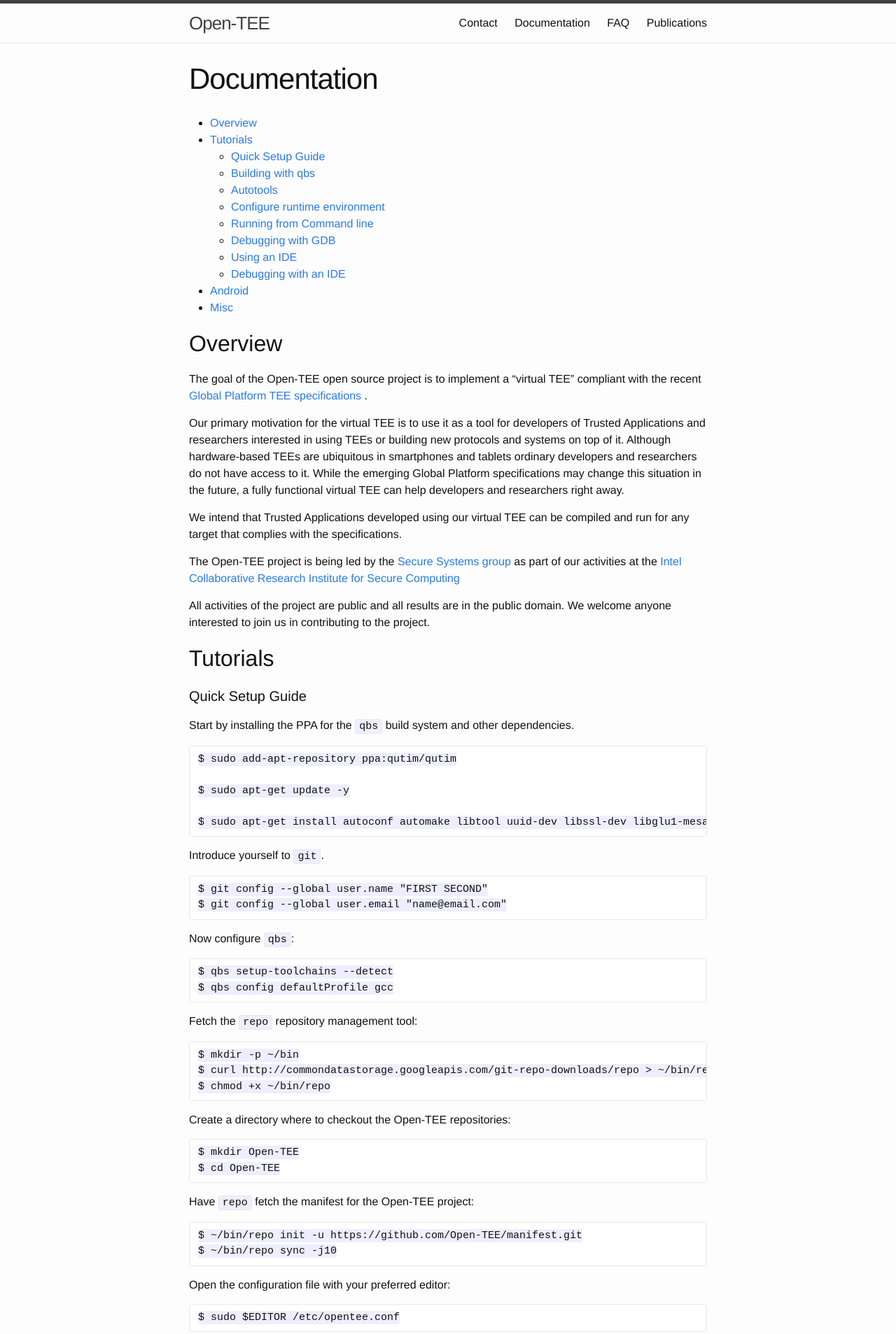
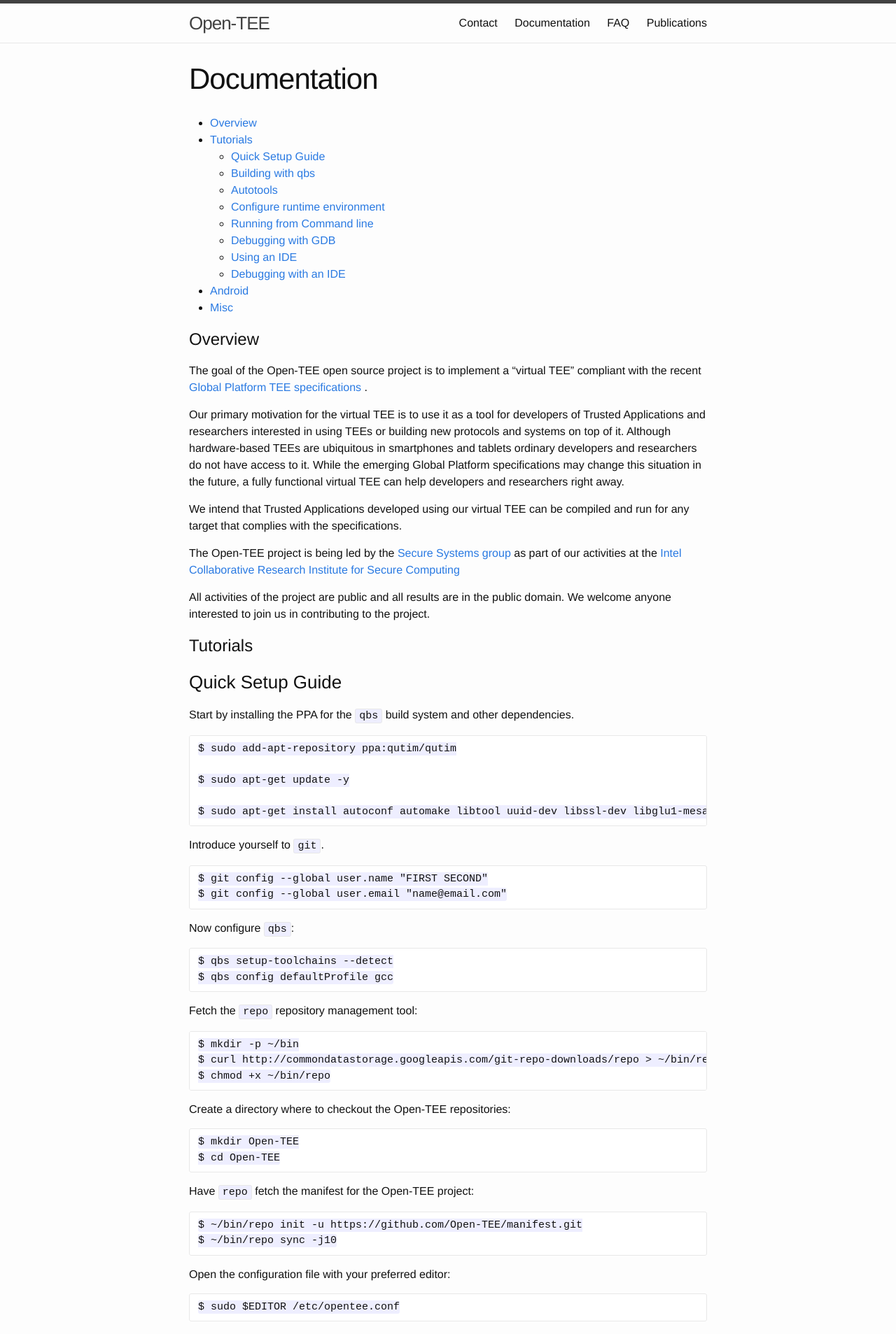
Before and after one commit to Open-TEE/Open-Tee.github.io, a Jekyll site: the page built from documentation.md, in a window 1280 px wide. Shown: the top 1907 px of the page at 70% size. Built offline with Jekyll 4.4.1, drawn with Linux system fonts in a browser that asks for light colours.

Commit message:
Fix header sizes
Signed-off-by: Brian McGillion <brian.mcgillion@intel.com>

```diff
--- a/documentation.md
+++ b/documentation.md
@@ -20,7 +20,7 @@ permalink: /documentation/
 
 
 Overview
---------
+========
 
 The goal of the Open-TEE open source project is to implement a "virtual TEE" compliant with the recent <a href="http://globalplatform.org/specificationsdevice.asp"> Global Platform TEE specifications </a>.
 
@@ -34,9 +34,9 @@ All activities of the project are public and all results are in the public domai
 
 
 Tutorials
----------
+=========
 
-#### Quick Setup Guide
+### Quick Setup Guide
 
 
 Start by installing the PPA for the `qbs` build system and other dependencies.
@@ -130,7 +130,7 @@ You should now expect to see output similar to the following:
 > Connection test app did not found any errors.
 > ^^^ SUCCESS ^^^
 
-#### Building with QBS
+### Building with QBS
 
 For QBS installation instructions see the [Quick Setup Guide](#quick-setup-guide).
 
@@ -149,16 +149,16 @@ Finally, build Open-TEE:
 
 The result of the compilation will be found under `<profile>-debug`, e.g. executables and libraries under `gcc-debug` and trusted application objects under `gcc-debug/TAs`.
 
-#### Autotools
+### Autotools
 
-##### Installing Autotools
+#### Installing Autotools
 
 The Autotools build has been tested with [Autoconfig](https://www.gnu.org/software/autoconf/autoconf.html) 2.69 and above. To perform an Autotools build you need to install `au
 toconf`, `automake` and `libtool`:
 
     $ sudo apt-get install autoconf automake libtool
 
-##### Building with Autotools
+#### Building with Autotools
 
 We recommend using a parallel build tree (a.k.a. `VPATH` build):
 
@@ -185,7 +185,7 @@ By default Open-TEE will be installed under `/opt/Open-TEE`. The directory will
 * ``/opt/Open-TEE/lib/TAs`` - trusted application objects (_tadir_)
 
 
-#### Configure Runtime Environment
+### Configure Runtime Environment
 
 Open the configuration file with your preferred editor:
 
@@ -224,9 +224,9 @@ For an autotools build you can use
 
 
 Android
-------
+=======
 [Android Build](/android/)
 
 Misc
-------
+=======
 [User Study](/userstudy/)
```
